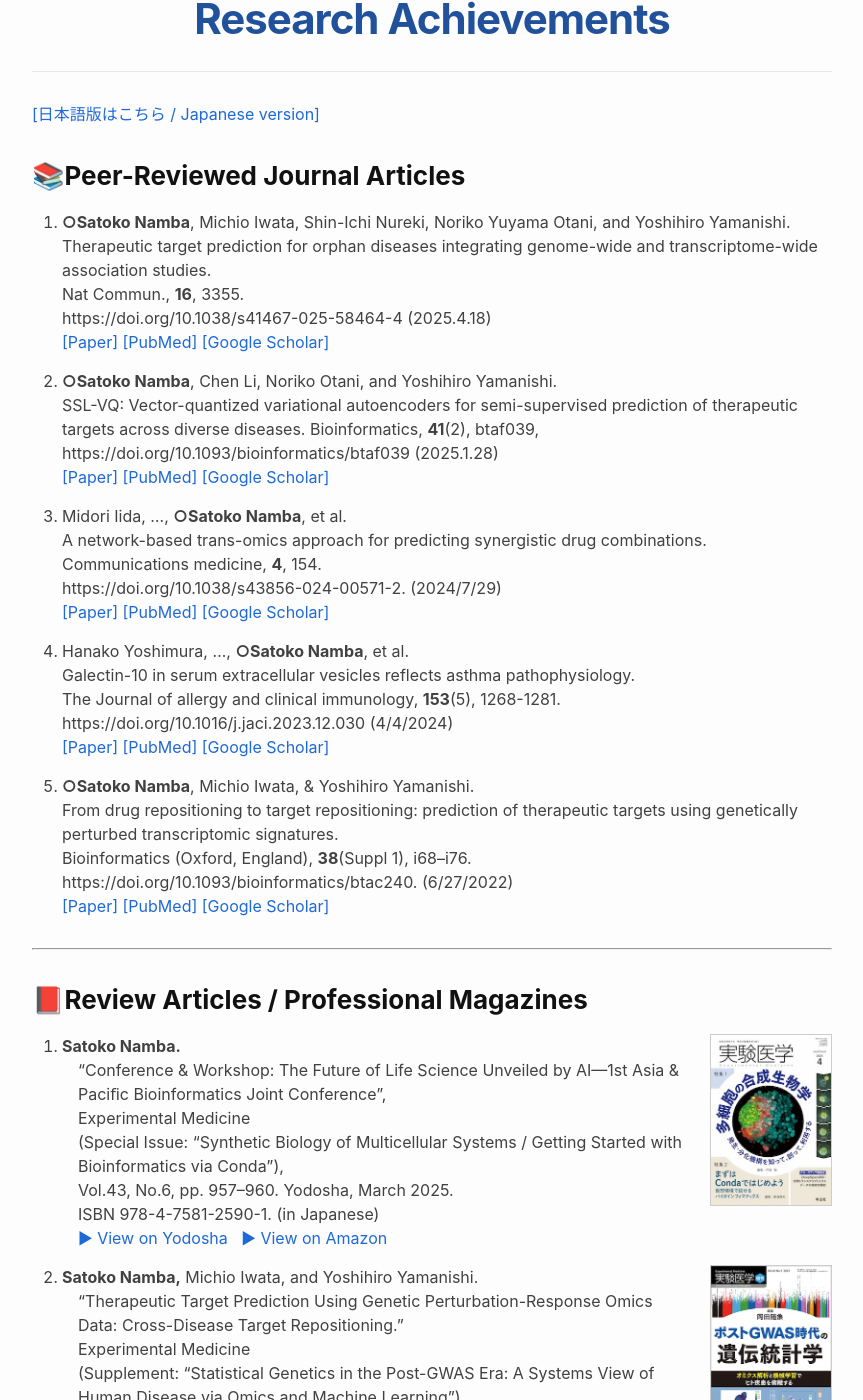
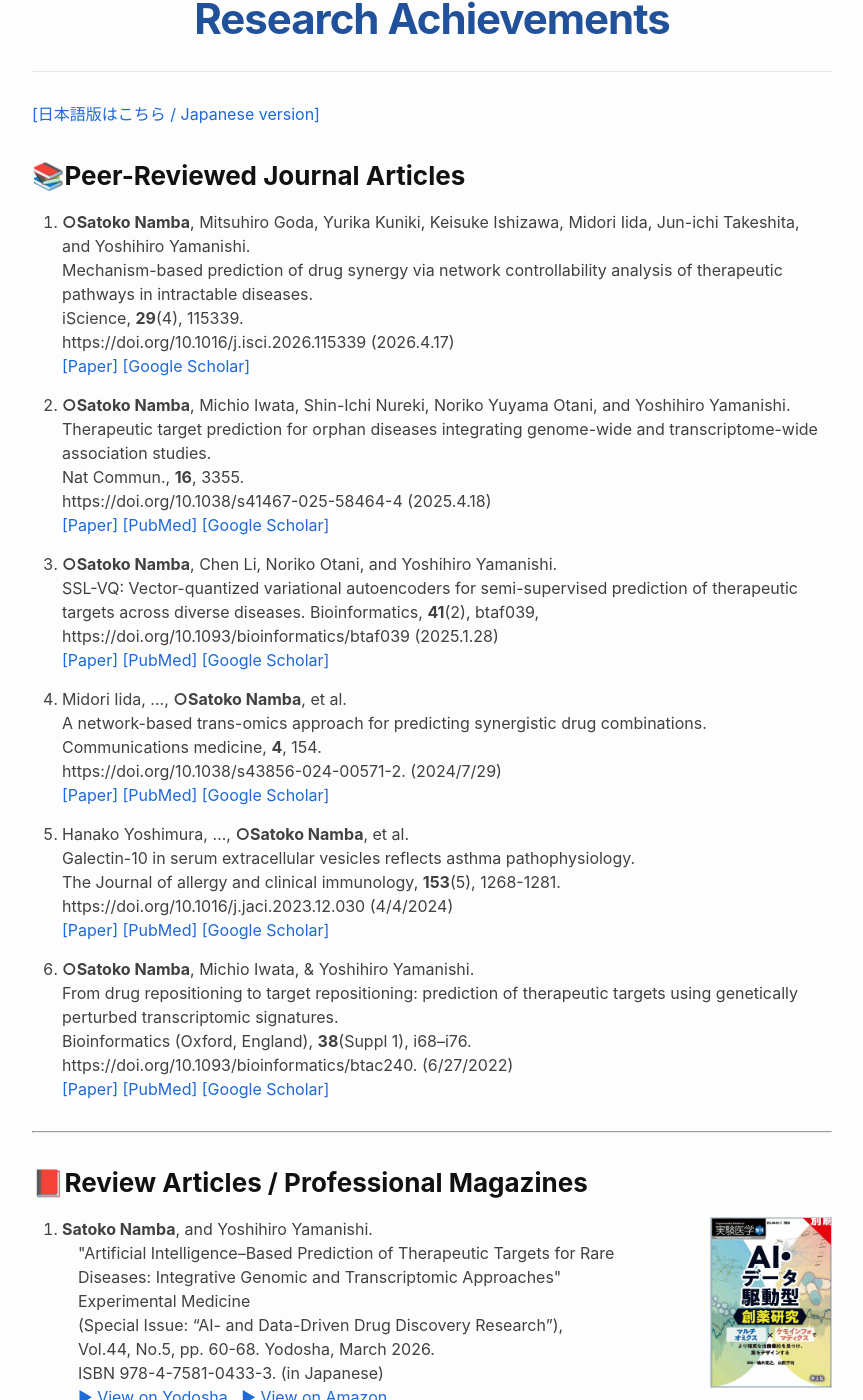
Before and after one commit to satoko-namba/satoko-namba.github.io, a Jekyll site: the page built from en/achievements.md, in a window 1280 px wide and 1400 px high, scrolled down 599 px. Shown: the whole window, without its empty margins (208-1071 px from the left). Built offline with Jekyll 4.4.1, drawn with Linux system fonts in a browser that asks for light colours.

Commit message:
Update website :smiley_cat:

```diff
--- a/en/achievements.md
+++ b/en/achievements.md
@@ -13,6 +13,12 @@ permalink: /en/achievements.html
 
 
 ### 📚**Peer-Reviewed Journal Articles**
+
+1.	**○Satoko Namba**, Mitsuhiro Goda, Yurika Kuniki, Keisuke Ishizawa, Midori Iida, Jun-ichi Takeshita, and Yoshihiro Yamanishi.
+Mechanism-based prediction of drug synergy via network controllability analysis of therapeutic pathways in intractable diseases.
+iScience, **29**(4), 115339.
+https://doi.org/10.1016/j.isci.2026.115339 (2026.4.17)
+[[Paper]](https://doi.org/10.1016/j.isci.2026.115339) [[Google Scholar]](https://scholar.google.co.jp/citations?user=Oo9a2h8AAAAJ&hl)
 
 1.	**○Satoko Namba**, Michio Iwata, Shin-Ichi Nureki, Noriko Yuyama Otani, and Yoshihiro Yamanishi.
 Therapeutic target prediction for orphan diseases integrating genome-wide and transcriptome-wide association studies.
@@ -46,6 +52,36 @@ https://doi.org/10.1093/bioinformatics/btac240. (6/27/2022)
 ---
 
 ### 📕**Review Articles / Professional Magazines**
+
+<!-- 実験医学2026 -->
+<div style="display: flex; align-items: flex-start; gap: 20px; flex-wrap: wrap;">
+
+  <!-- 左側：基本情報 -->
+  <div style="flex: 1; min-width: 250px;">
+   <ol start="1">
+     <li>
+       <span style="display: block;">
+         <strong>Satoko Namba</strong>, and Yoshihiro Yamanishi.
+       </span>
+       <span style="display: block; padding-left: 1em;">
+         "Artificial Intelligence–Based Prediction of Therapeutic Targets for Rare Diseases: Integrative Genomic and Transcriptomic Approaches"<br>
+          Experimental Medicine <br>
+          (Special Issue: “AI- and Data-Driven Drug Discovery Research”),<br>
+          Vol.44, No.5, pp. 60-68. Yodosha, March 2026.<br>
+         ISBN 978-4-7581-0433-3. (in Japanese)<br>
+         <a href="https://www.yodosha.co.jp/yodobook/book/9784758104333/" target="_blank" rel="noopener">▶ View on Yodosha</a>&nbsp;&nbsp;
+          <a href="https://www.amazon.co.jp/%E5%AE%9F%E9%A8%93%E5%8C%BB%E5%AD%A6%E5%A2%97%E5%88%8A-Vol-44-No-5-AI%E3%83%BB%E3%83%87%E3%83%BC%E3%82%BF%E9%A7%86%E5%8B%95%E5%9E%8B%E5%89%B5%E8%96%AC%E7%A0%94%E7%A9%B6%E3%80%9C%E3%83%9E%E3%83%AB%E3%83%81%E3%82%AA%E3%83%9F%E3%82%AF%E3%82%B9%E2%9C%95%E3%82%B1%E3%83%A2%E3%82%A4%E3%83%B3%E3%83%95%E3%82%A9%E3%83%9E%E3%83%86%E3%82%A3%E3%82%AF%E3%82%B9%E3%81%A7%E3%82%88%E3%82%8A%E7%A2%BA%E5%AE%9F%E3%81%AA%E6%B2%BB%E7%99%82%E6%A8%99%E7%9A%84%E3%82%92%E8%A6%8B%E3%81%A4%E3%81%91%E3%80%81%E8%96%AC%E3%82%92%E3%83%87%E3%82%B6%E3%82%A4%E3%83%B3%E3%81%99%E3%82%8B-%E6%9F%9A%E6%9C%A8/dp/4758104336" target="_blank" rel="noopener">▶ View on Amazon</a><br>
+       </span>
+     </li>
+   </ol>
+  </div>
+
+  <!-- 右側：顔写真 -->
+  <div style="flex-shrink: 0;">
+    <img src="/assets/books/実験医学2026.jpg" alt="実験医学2026" style="width: 120px; border: 1px solid #ccc; height: auto;">
+  </div>
+</div>
+
 
 <!-- 実験医学2025 -->
 <div style="display: flex; align-items: flex-start; gap: 20px; flex-wrap: wrap;">
```
